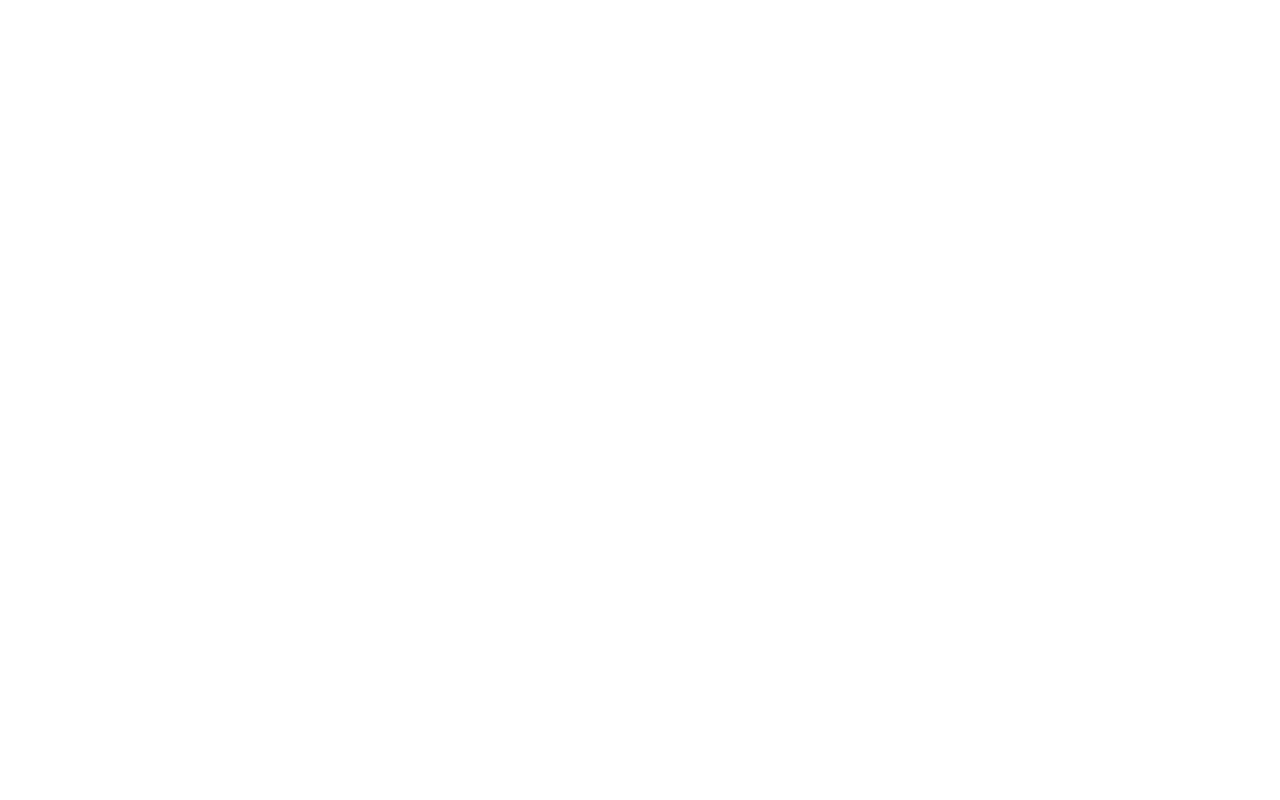
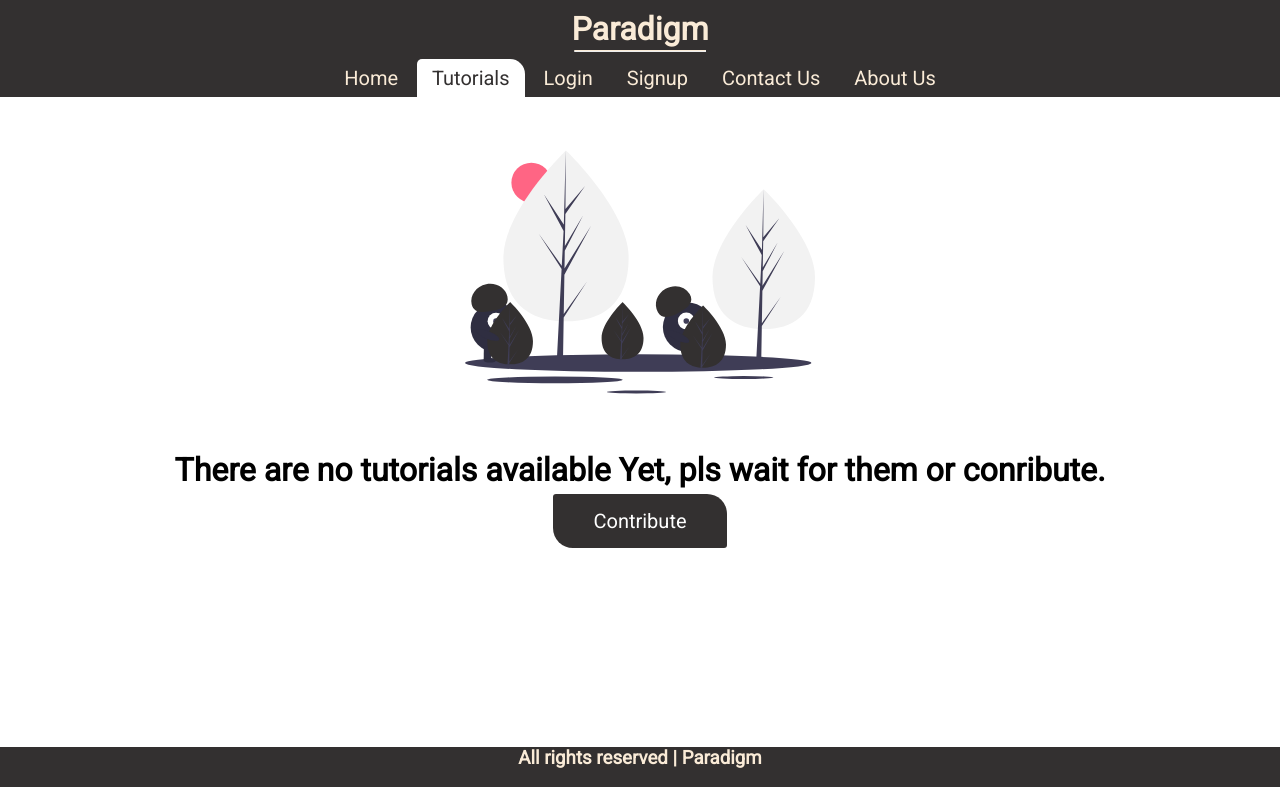
Before and after one commit to paraspatle-jpg/Paradigm, a plain HTML site: page pages/tutorial-idx.html in a window 1280 px wide. Drawn offline with Linux system fonts and the light colour scheme.

Commit message:
completed tutorial-idx.html

```diff
--- a/pages/tutorial-idx.html
+++ b/pages/tutorial-idx.html
@@ -0,0 +1,33 @@
+<!DOCTYPE html>
+<html lang="en">
+<head>
+    <meta charset="UTF-8">
+    <meta http-equiv="X-UA-Compatible" content="IE=edge">
+    <meta name="viewport" content="width=device-width, initial-scale=1.0">
+    <title>Document</title>
+    <link rel="stylesheet" href="../styles/navbar.css">
+    <link rel="stylesheet" href="../styles/tutorial-idx.css">
+</head>
+<body>
+    <div class="nav-container">
+        <h1 class="nav-heading">Paradigm</h1>
+        <hr>
+        <ul>
+            <li><a href="../index.html">Home</a></li>
+            <li id="current-page"><a href="tutorial-idx.html">Tutorials</a></li>
+            <li><a href="">Login</a></li>
+            <li><a href="">Signup</a></li>
+            <li><a href="contact-us.html">Contact Us</a></li>
+            <li><a href="about-us.html">About Us</a></li>
+        </ul>
+    </div>
+    <div class="tutorial-container">
+        <img src="../assets/no-tut.svg" width="350" height="350" />
+        <h1>There are no tutorials available Yet, pls wait for them or conribute.</h1>
+        <span><a href="tutorial-idx.html">Contribute</a></span>
+    </div>
+    <div class="footer-container">
+        <h3>All rights reserved | Paradigm</h3>
+    </div>
+</body>
+</html>
--- a/styles/about-us.css
+++ b/styles/about-us.css
@@ -20,7 +20,8 @@
 p{
     color: white;
     font-size:20px;
-    margin-top:90px;
+    margin-top:70px;
+    margin-bottom:30px;
 }
 .profile-img{
     width:230px;
--- /dev/null
+++ b/styles/tutorial-idx.css
@@ -0,0 +1,30 @@
+.tutorial-container{
+    text-align: center;
+    height: 73vh;
+}
+.tutorial-container>h1{
+    margin-bottom:20px;
+}
+span>a{
+    text-decoration: none;
+    font-size: 20px;
+    background-color: #333030;
+    color: white;
+    padding: 15px 40px 15px 40px;
+    border-radius:3px 20px 3px 20px;
+    transition:0.6s;
+}
+span>a:hover{
+    background-color: #ff6584;
+    color: white;
+}
+.footer-container{
+    margin-top:66px;
+    background-color:#333030;
+    color: antiquewhite;
+    height: 40px;
+}
+.footer-container>h3{
+    text-align: center;
+    margin-top:23px;
+}
```
Also changed, not shown: index.html (+1 -0 lines), pages/about-us.html (+4 -2 lines), pages/contact-us.html (+1 -0 lines), pages/create-tut.html (+2 -1 lines), assets/about.svg (added), assets/contributors.svg (added), assets/no-tut.svg (added).
